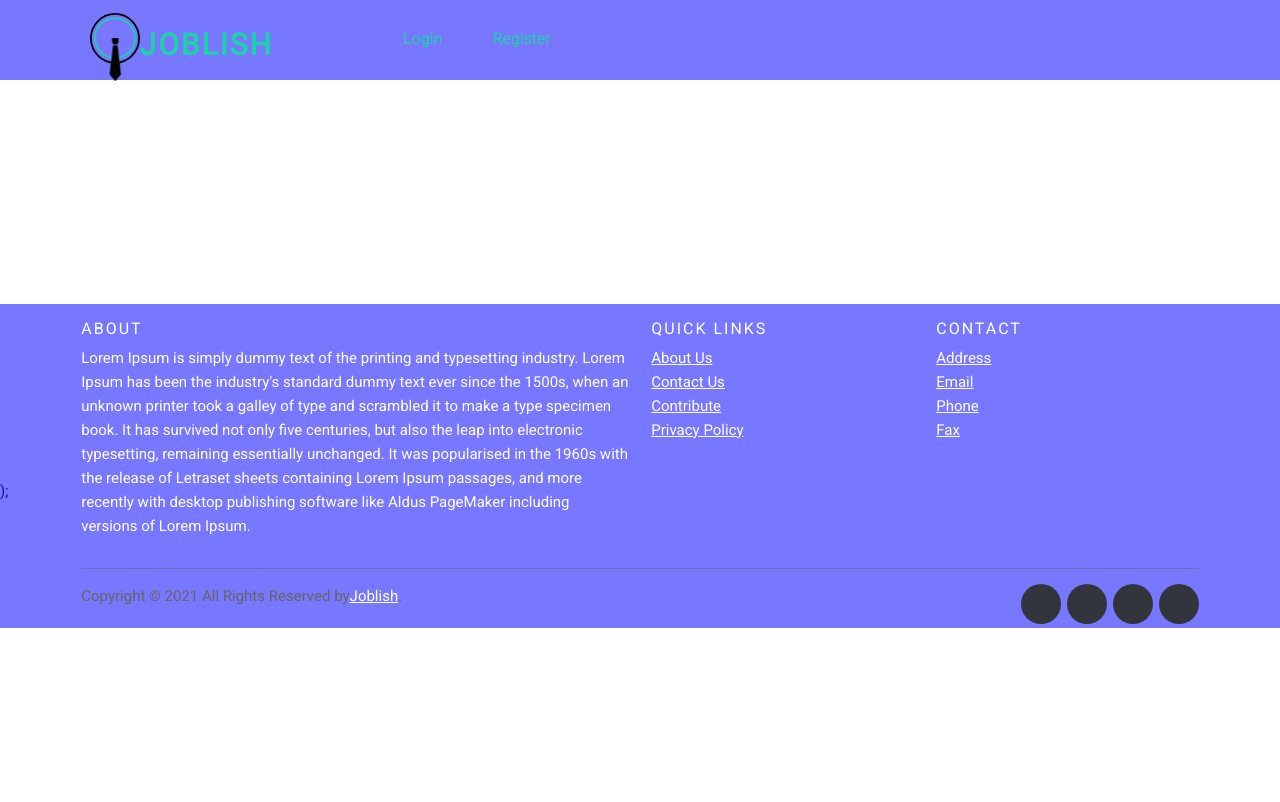
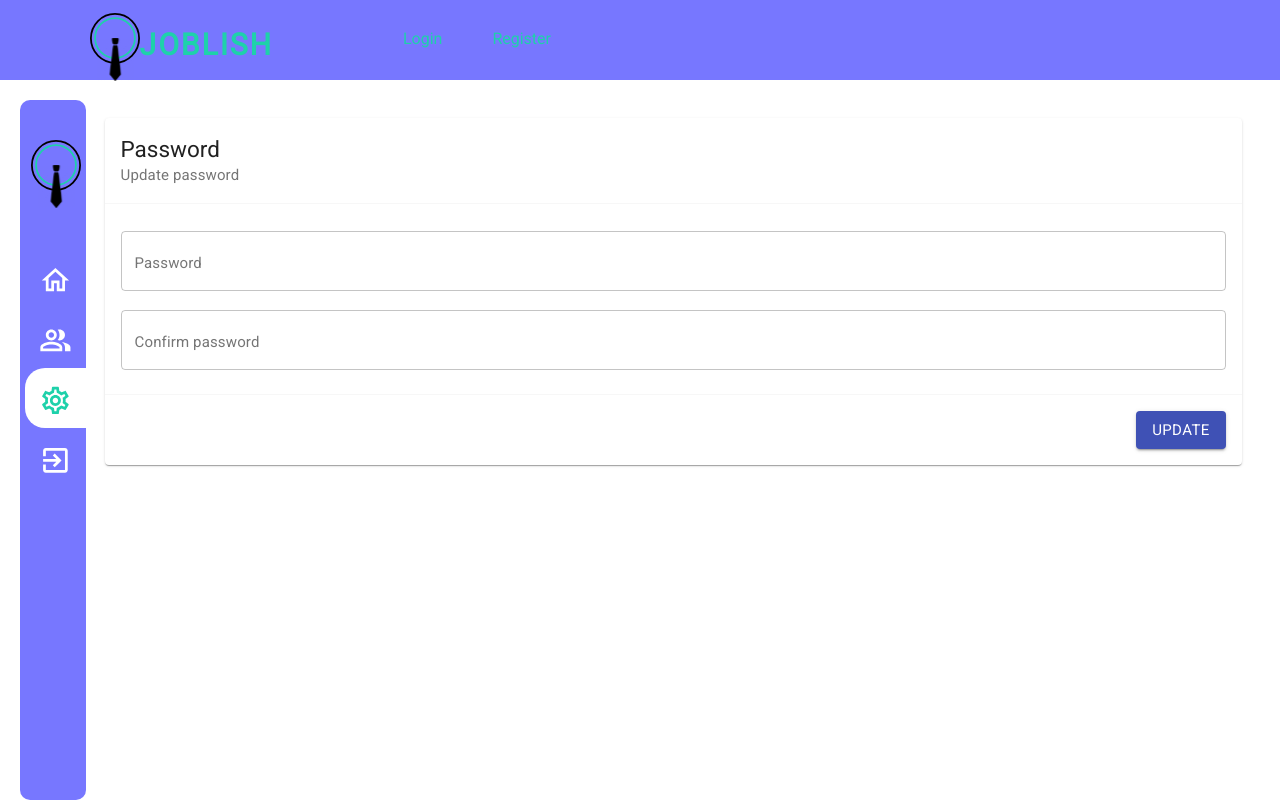
Before and after one commit to SabrinaStaicu/joblish-companies-frontend, a React (Create React App) app: page /settings in a window 1280 px wide. Shown: the top 802 px of the page. Built offline with nearby package versions, Linux system fonts and the light colour scheme.

Commit message:
Fixed change password tab

```diff
--- a/src/components/dashboard/Settings.js
+++ b/src/components/dashboard/Settings.js
@@ -11,102 +11,77 @@ import {
   TextField
 } from '@material-ui/core';
 import {useForm} from "react-hook-form";
+import CompanyService from "../../service/CompanyService";
+import AuthService from "../../service/AuthService";
+import {useHistory} from "react-router-dom";
 
-const Settings = (props) => {
-
-    const [firstPassword, setFirstPassword] = useState("");
-    const [secondPassword, setSecondPassword] = useState("");
-
-    // const [values, setValues] = useState({
-  //   password: '',
-  //   confirm: ''
-  // });
-  //
-  // const handleChange = (event) => {
-  //   setValues({
-  //     ...values,
-  //     [event.target.name]: event.target.value
-  //   });
-  // };
+const Settings = () => {
+    const history = useHistory();
     const { register, handleSubmit, formState: {errors} } = useForm();
 
     return (
         <>
         <Navbar />
-            {/*<div style={{display:"flex", flexDirection:"row"}}>*/}
-            {/*<SideBar/>*/}
-            {/*<div className="main-body">*/}
-            {/*    <div className="page-wrapper">*/}
-            {/*        <div className="flex-body"></div>*/}
-            {/*            <form {...props}>*/}
-            {/*                <Card>*/}
-            {/*                    <CardHeader*/}
-            {/*                    subheader="Update password"*/}
-            {/*                    title="Password"*/}
-            {/*                    />*/}
-            {/*                    <Divider />*/}
-            {/*                    <CardContent>*/}
-            {/*                    <TextField*/}
-            {/*                        fullWidth*/}
-            {/*                        label="Password"*/}
-            {/*                        margin="normal"*/}
-            {/*                        name="firstPassword"*/}
-            {/*                        onChange={e => setFirstPassword(e.target.value)}*/}
-            {/*                        type="password"*/}
-            {/*                                // value={values.password}*/}
-            {/*                        variant="outlined"*/}
-            {/*                        {...register("firstPassword", {*/}
-            {/*                            required: true,*/}
-            {/*                            minLength: 5,*/}
-            {/*                            maxLength: 35,*/}
-            {/*                            validate: {*/}
-            {/*                                positive: firstPassword === secondPassword*/}
-            {/*                            }*/}
-            {/*                        })}*/}
-            {/*                    />*/}
-            {/*                        {errors.firstPassword && <span style={{color:"red"}}>Please enter a password between 5 and 35 characters long, password have to also match each other!</span>}*/}
-            {/*                    <TextField*/}
-            {/*                        fullWidth*/}
-            {/*                        label="Confirm password"*/}
-            {/*                        margin="normal"*/}
-            {/*                        name="secondPassword"*/}
-            {/*                        onChange={e => setSecondPassword(e.target.value)}*/}
-            {/*                        type="password"*/}
-            {/*                        // value={values.confirm}*/}
-            {/*                        variant="outlined"*/}
-            {/*                    />*/}
-            {/*                        {...register("secondPassword", {*/}
-            {/*                            required: true,*/}
-            {/*                            minLength: 5,*/}
-            {/*                            maxLength: 35,*/}
-            {/*                            validate: {*/}
-            {/*                                positive: firstPassword === secondPassword*/}
-            {/*                            }*/}
-            {/*                        })}*/}
-            {/*                        />*/}
-            {/*                        {errors.secondPassword && <span style={{color:"red"}}>Please enter a password between 5 and 35 characters long, password have to also match each other!</span>}*/}
-            {/*                    </CardContent>*/}
-            {/*                    <Divider />*/}
-            {/*                    <Box*/}
-            {/*                    sx={{*/}
-            {/*                        display: 'flex',*/}
-            {/*                        justifyContent: 'flex-end',*/}
-            {/*                        p: 2*/}
-            {/*                    }}*/}
-            {/*                    >*/}
-            {/*                    <Button*/}
-            {/*                        color="primary"*/}
-            {/*                        variant="contained"*/}
-            {/*                        type="submit"*/}
-            {/*                    >*/}
-            {/*                        Update*/}
-            {/*                    </Button>*/}
-            {/*                    </Box>*/}
-            {/*                </Card>*/}
-            {/*            </form>*/}
-            {/*        </div>*/}
-            {/*    </div>*/}
-            {/*</div>*/}
+            <div style={{display:"flex", flexDirection:"row"}}>
+            <SideBar/>
+            <div className="main-body" style={{height: "700px"}}>
+                <div className="page-wrapper">
+                    <div className="flex-body"></div>
+                        <form onSubmit={
+                            handleSubmit((data) => {
+                                CompanyService.changePassword(AuthService.getCurrentUser().id, data)
+                                    .then(res => history.push("/dashboard"))
+                            })
+                        }>
+                            <Card>
+                                <CardHeader
+                                subheader="Update password"
+                                title="Password"
+                                />
+                                    <Divider />
+                                        <CardContent>
+                                            <TextField
+                                                fullWidth
+                                                label="Password"
+                                                margin="normal"
+                                                name="firstPassword"
+                                                type="password"
+                                                variant="outlined"
+                                                {...register("firstPassword", {required: true, minLength: 5, maxLength: 35})}
+                                            />
+                                                {errors.firstPassword && <span style={{color:"red"}}>Please enter a password between 5 and 35 characters long, password have to also match each other!</span>}
+                                            <TextField
+                                                fullWidth
+                                                label="Confirm password"
+                                                margin="normal"
+                                                name="secondPassword"
+                                                type="password"
+                                                variant="outlined"
+                                                {...register("secondPassword", {required: true, minLength: 5, maxLength: 35})}
+                                            />
+                                                {errors.secondPassword && <span style={{color:"red"}}>Please enter a password between 5 and 35 characters long, password have to also match each other!</span>}
+                                        </CardContent>
+                                    <Divider />
+                                <Box
+                                sx={{
+                                    display: 'flex',
+                                    justifyContent: 'flex-end',
+                                    p: 2
+                                }}
+                                >
+                                <Button
+                                    color="primary"
+                                    variant="contained"
+                                    type="submit"
+                                >
+                                    Update
+                                </Button>
+                                </Box>
+                            </Card>
+                        </form>
+                    </div>
+                </div>
+            </div>
         </>
 
   );
```
